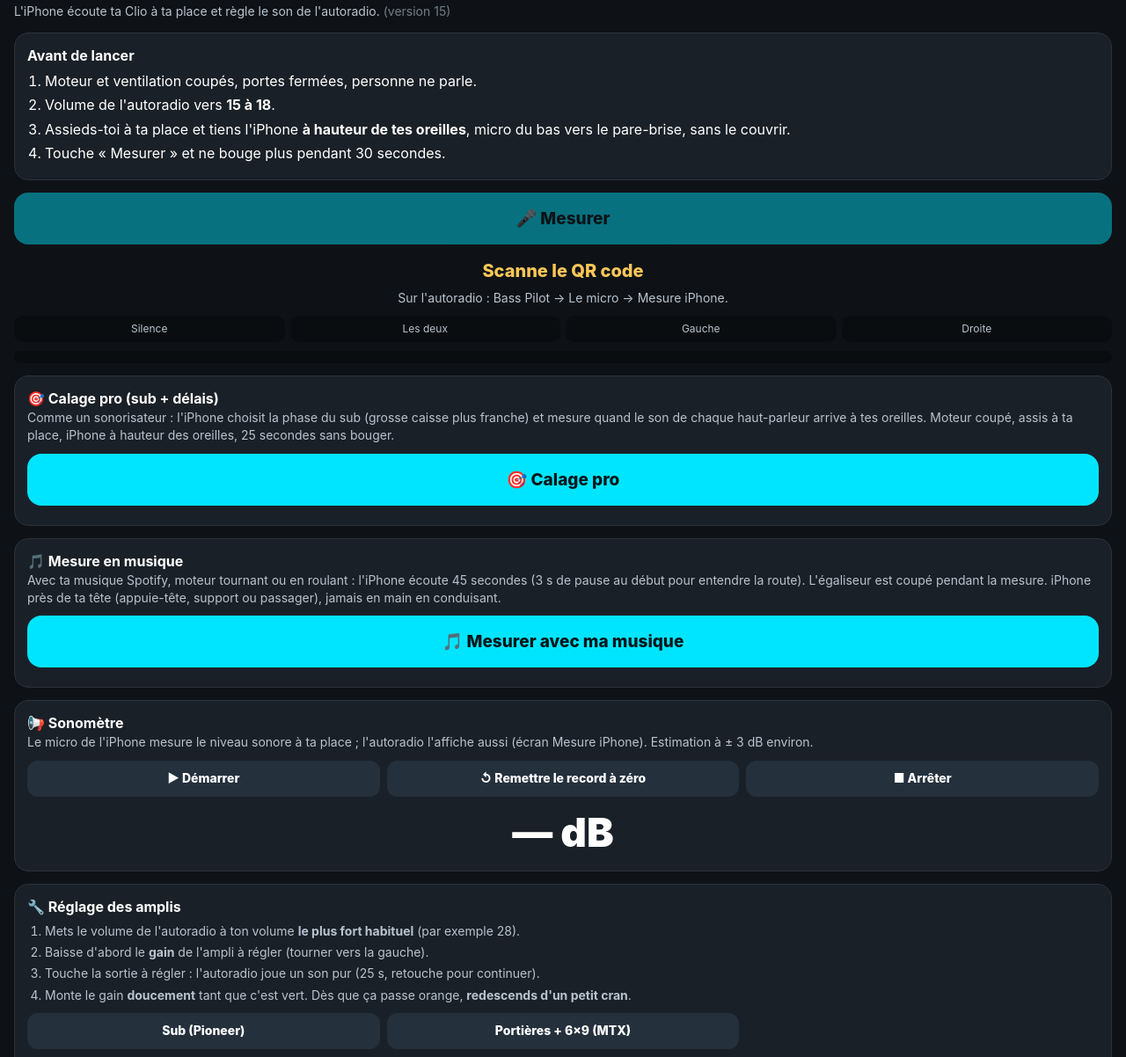
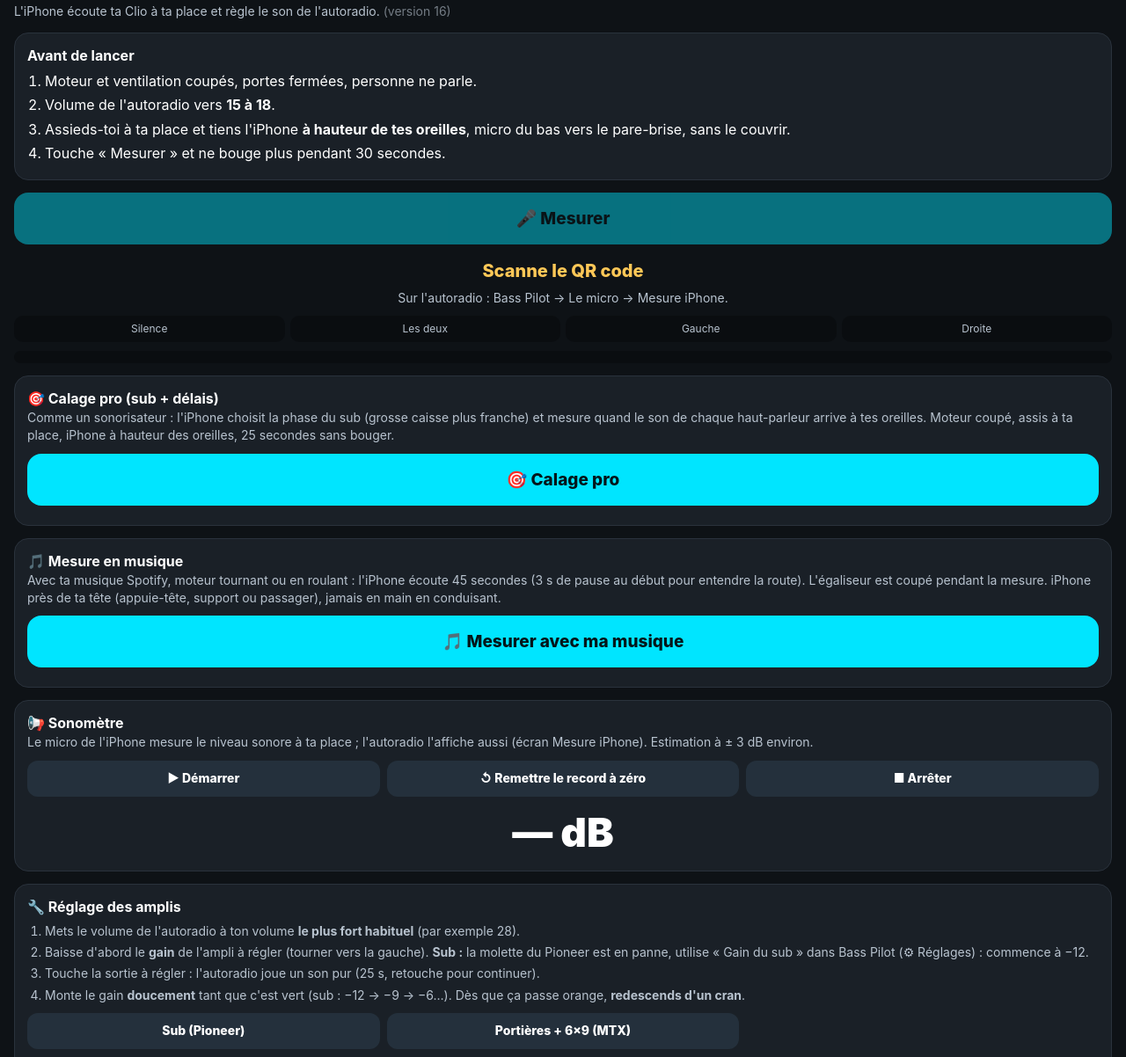
Before and after one commit to mguignebert/bass-pilot-mesure, a plain HTML site: page index.html in a window 1280 px wide. Shown: the part 56-1258 px from the top of the page at 88% size. Drawn offline with Linux system fonts and the light colour scheme.

Commit message:
Réglage des amplis : le gain du sub se règle dans Bass Pilot (molette du Pioneer en panne) (v16)
Co-Authored-By: Claude Opus 5.5 <noreply@anthropic.com>

```diff
--- a/index.html
+++ b/index.html
@@ -27,7 +27,7 @@
 </head>
 <body>
 <h1>Bass Pilot <span>Mesure</span></h1>
-<div class="mute">L'iPhone écoute ta Clio à ta place et règle le son de l'autoradio. <span style="opacity:.6">(version 15)</span></div>
+<div class="mute">L'iPhone écoute ta Clio à ta place et règle le son de l'autoradio. <span style="opacity:.6">(version 16)</span></div>
 
 <div class="card" id="aide">
   <b>Avant de lancer</b>
@@ -77,9 +77,9 @@
   <b>🔧 Réglage des amplis</b>
   <ol class="mute">
     <li>Mets le volume de l'autoradio à ton volume <b>le plus fort habituel</b> (par exemple 28).</li>
-    <li>Baisse d'abord le <b>gain</b> de l'ampli à régler (tourner vers la gauche).</li>
+    <li>Baisse d'abord le <b>gain</b> de l'ampli à régler (tourner vers la gauche). <b>Sub :</b> la molette du Pioneer est en panne, utilise « Gain du sub » dans Bass Pilot (⚙ Réglages) : commence à −12.</li>
     <li>Touche la sortie à régler : l'autoradio joue un son pur (25 s, retouche pour continuer).</li>
-    <li>Monte le gain <b>doucement</b> tant que c'est vert. Dès que ça passe orange, <b>redescends d'un petit cran</b>.</li>
+    <li>Monte le gain <b>doucement</b> tant que c'est vert (sub : −12 → −9 → −6…). Dès que ça passe orange, <b>redescends d'un cran</b>.</li>
   </ol>
   <div class="row3"><button class="b2" data-t="sub">Sub (Pioneer)</button><button class="b2" data-t="avant">Portières + 6×9 (MTX)</button></div>
   <div id="thd" class="big">—</div>
@@ -104,7 +104,7 @@
 
 <script>
 // v12 : la page se met à jour toute seule (GitHub et Safari gardaient l'ancienne version jusqu'à 10 min)
-const PAGE_VERSION = "15";
+const PAGE_VERSION = "16";
 (async () => {
   try {
     const t = await (await fetch(location.pathname + "?nocache=" + Date.now(), { cache: "no-store" })).text();
```
